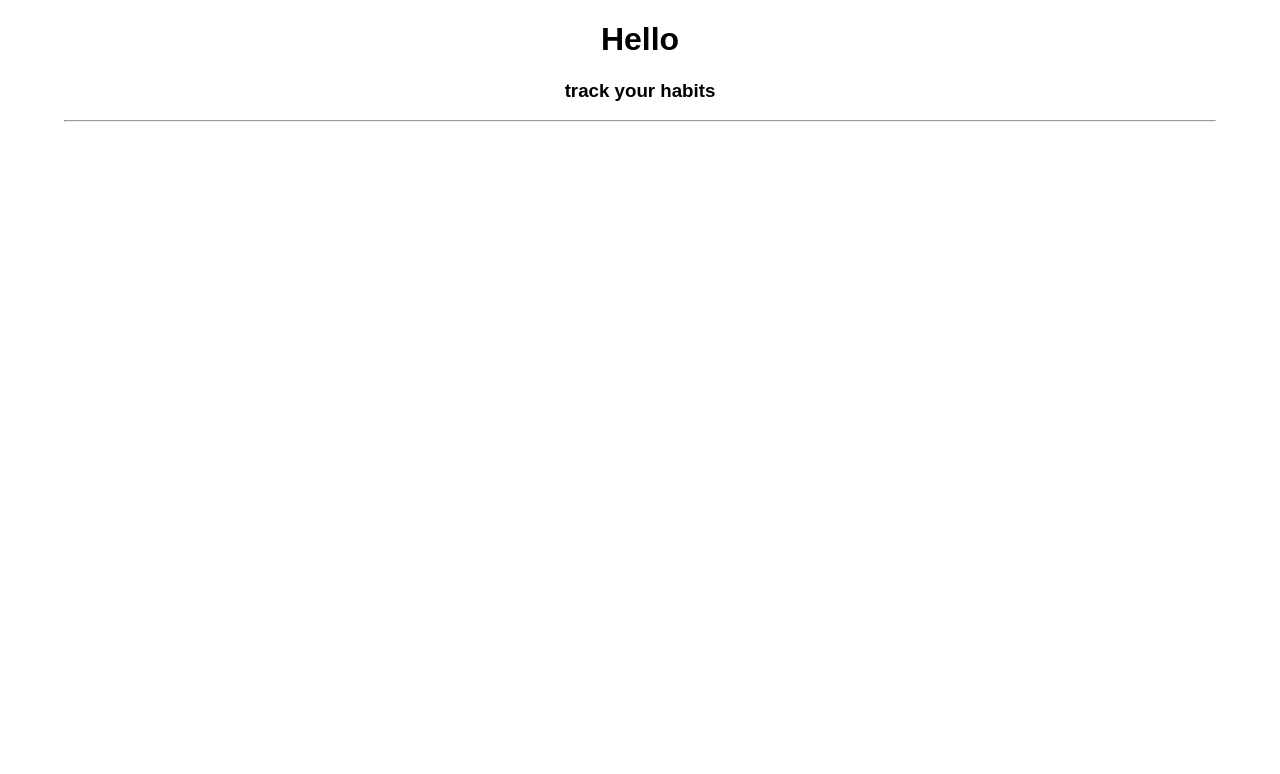
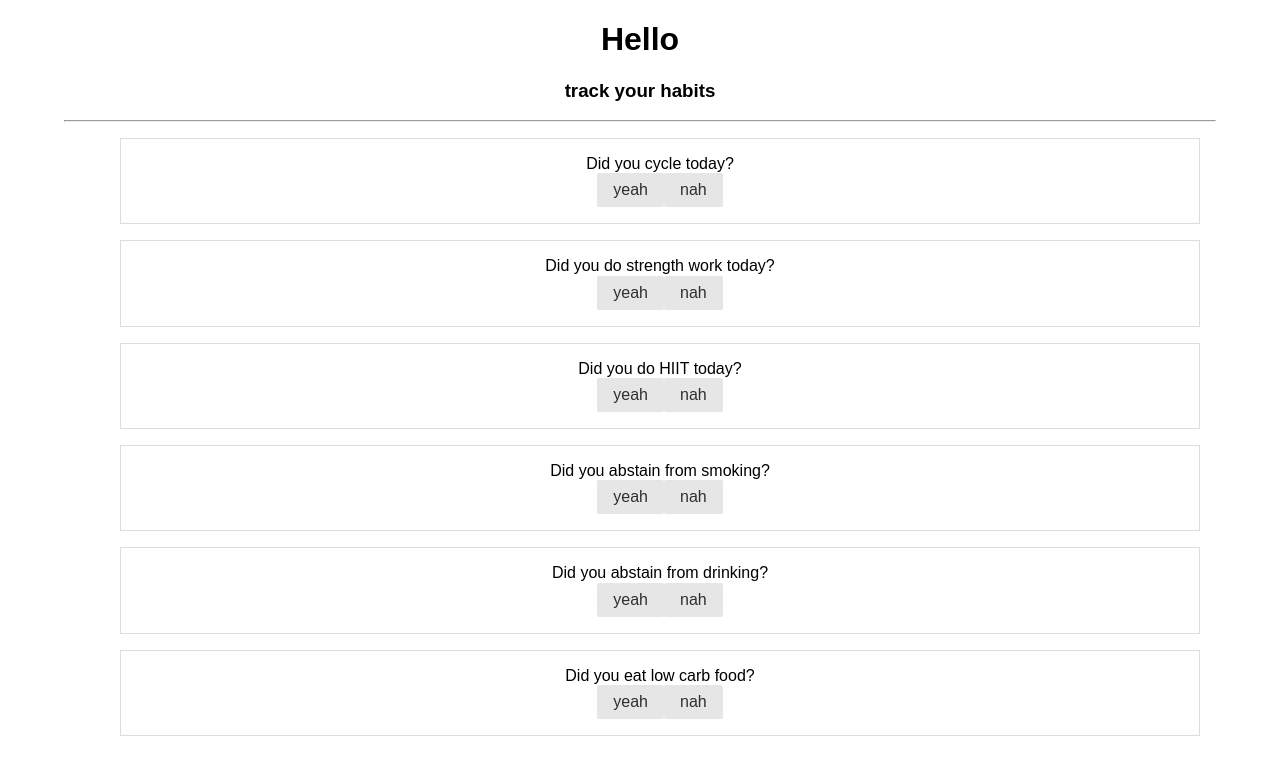
Before and after one commit to jamesoshea/fit-frontend, a React (Create React App) app: page / in a window 1280 px wide. Shown: the top 774 px of the page. Built offline with nearby package versions, Linux system fonts and the light colour scheme.

Commit message:
react is pretty pretty nice

```diff
--- a/src/App.js
+++ b/src/App.js
@@ -1,12 +1,14 @@
-import React, { Component } from "react";
+import React, { Component } from 'react';
 
-import Header from "./components/Header";
+import Header from './components/Header';
+import Questions from './components/Questions';
 
 class App extends Component {
 	render() {
 		return (
 			<div className="App">
 				<Header />
+				<Questions />
 			</div>
 		);
 	}
--- /dev/null
+++ b/src/components/Questions.js
@@ -0,0 +1,44 @@
+import React, { Component } from 'react';
+import styled from 'styled-components';
+
+const questions = [
+	'Did you cycle today?',
+	'Did you do strength work today?',
+	'Did you do HIIT today?',
+	'Did you abstain from smoking?',
+	'Did you abstain from drinking?',
+	'Did you eat low carb food?',
+];
+
+const List = styled.ul`
+	text-align: center;
+	list-style: none;
+`;
+
+const QuestionContainer = styled.div`
+	border: 1px solid #ddd;
+	padding: 1em;
+	margin: 1em;
+`;
+
+const questionElements = questions.map((q) => {
+	return (
+		<QuestionContainer>
+			<li>{q}</li>
+			<button className="pure-button">yeah</button>
+			<button className="pure-button">nah</button>
+		</QuestionContainer>
+	);
+});
+
+class Header extends Component {
+	render() {
+		return (
+			<div>
+				<List>{questionElements}</List>
+			</div>
+		);
+	}
+}
+
+export default Header;
```
Also changed, not shown: 1 other file (tests, documents, lock files or other folders). Lines whose indentation alone changed are shown as unchanged.
